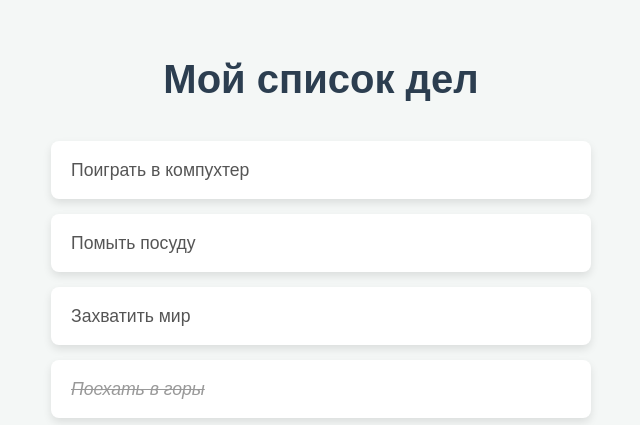
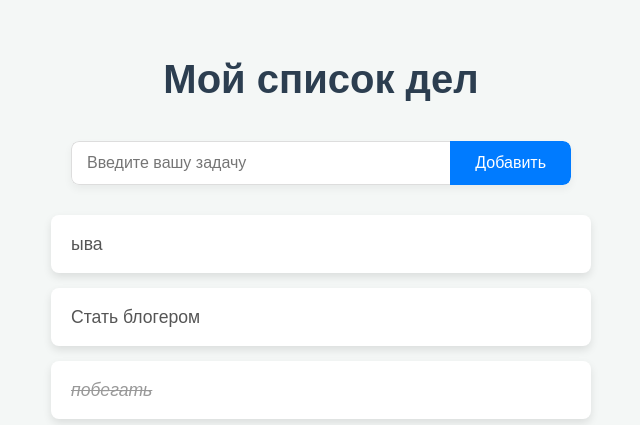
Before and after one commit to AlgoClassWork/todolist-django, a Django app: page / in a window 1280 px wide. Shown: the top 425 px of the page, without its empty margins (319-959 px from the left). Run offline with Django 5.2, Linux system fonts and the light colour scheme; data comes from the database, SQL or seed files in the repository; both versions use the stored data as it was after the commit.

Commit message:
Add files via upload

```diff
--- a/todo/templates/index.html
+++ b/todo/templates/index.html
@@ -22,6 +22,54 @@
             margin-bottom: 30px;
             font-size: 2.5em;
             text-align: center;
+        }
+
+        /* Стили для формы добавления задачи */
+        form {
+            display: flex;
+            margin-bottom: 30px;
+            width: 100%;
+            max-width: 500px;
+            box-shadow: 0 4px 8px rgba(0, 0, 0, 0.05); /* Легкая тень для формы */
+            border-radius: 8px;
+            overflow: hidden; /* Обрезаем края для input и button */
+        }
+
+        form input[type="text"] {
+            flex-grow: 1; /* Позволяет полю ввода занять все доступное пространство */
+            padding: 12px 15px;
+            border: 1px solid #ddd;
+            border-right: none; /* Убираем правую границу для плавного перехода к кнопке */
+            border-radius: 8px 0 0 8px; /* Скругляем только левые углы */
+            font-size: 1em;
+            color: #555;
+            outline: none; /* Убираем стандартную обводку при фокусе */
+            transition: border-color 0.3s ease;
+        }
+
+        form input[type="text"]:focus {
+            border-color: #007bff; /* Цвет границы при фокусе */
+        }
+
+        form button[type="submit"] {
+            padding: 12px 25px;
+            background-color: #007bff; /* Синяя кнопка */
+            color: white;
+            border: none;
+            border-radius: 0 8px 8px 0; /* Скругляем только правые углы */
+            font-size: 1em;
+            cursor: pointer;
+            transition: background-color 0.3s ease, transform 0.1s ease;
+            white-space: nowrap; /* Предотвращаем перенос текста кнопки */
+        }
+
+        form button[type="submit"]:hover {
+            background-color: #0056b3; /* Темнее синий при наведении */
+            transform: translateY(-1px); /* Небольшой подъем при наведении */
+        }
+
+        form button[type="submit"]:active {
+            transform: translateY(0); /* Возврат на место при нажатии */
         }
 
         .task {
@@ -55,6 +103,13 @@
 <body>
 
     <h1>Мой список дел</h1>
+
+    <form action="{% url 'add' %}" method="POST">
+        {% csrf_token %}
+        <input type="text" name="title" placeholder="Введите вашу задачу" required>
+        <button type="submit"> Добавить </button>
+    </form>
+
     {% for task in tasks %}
         <div class="task">
             {% if task.completed %}
--- a/todo/views.py
+++ b/todo/views.py
@@ -1,9 +1,16 @@
-from django.shortcuts import render
+from django.shortcuts import render, redirect
 from django.http import HttpResponse
 
 from .models import Task
 
-# Create your views here.
 def index(request):
-    tasks = Task.objects.all()
+    tasks = Task.objects.order_by('-created_at')
     return render(request, 'index.html', {"tasks" : tasks})
+
+def add_task(request):
+    if request.method == 'POST':
+        title = request.POST.get('title')
+        if title:
+            Task.objects.create(title=title)
+
+    return redirect('home')
--- a/todolist/urls.py
+++ b/todolist/urls.py
@@ -17,11 +17,13 @@ Including another URLconf
 from django.contrib import admin
 from django.urls import path
 
-from todo.views import index
+from todo.views import index, add_task
 
 urlpatterns = [
     #http://127.0.0.1:8000/admin/
     path('admin/', admin.site.urls),
+    #http://127.0.0.1:8000/add
+    path('add/', add_task, name='add'),
     #http://127.0.0.1:8000
-    path('', index)
+    path('', index, name='home'),
 ]
```
Also changed, not shown: db.sqlite3.
